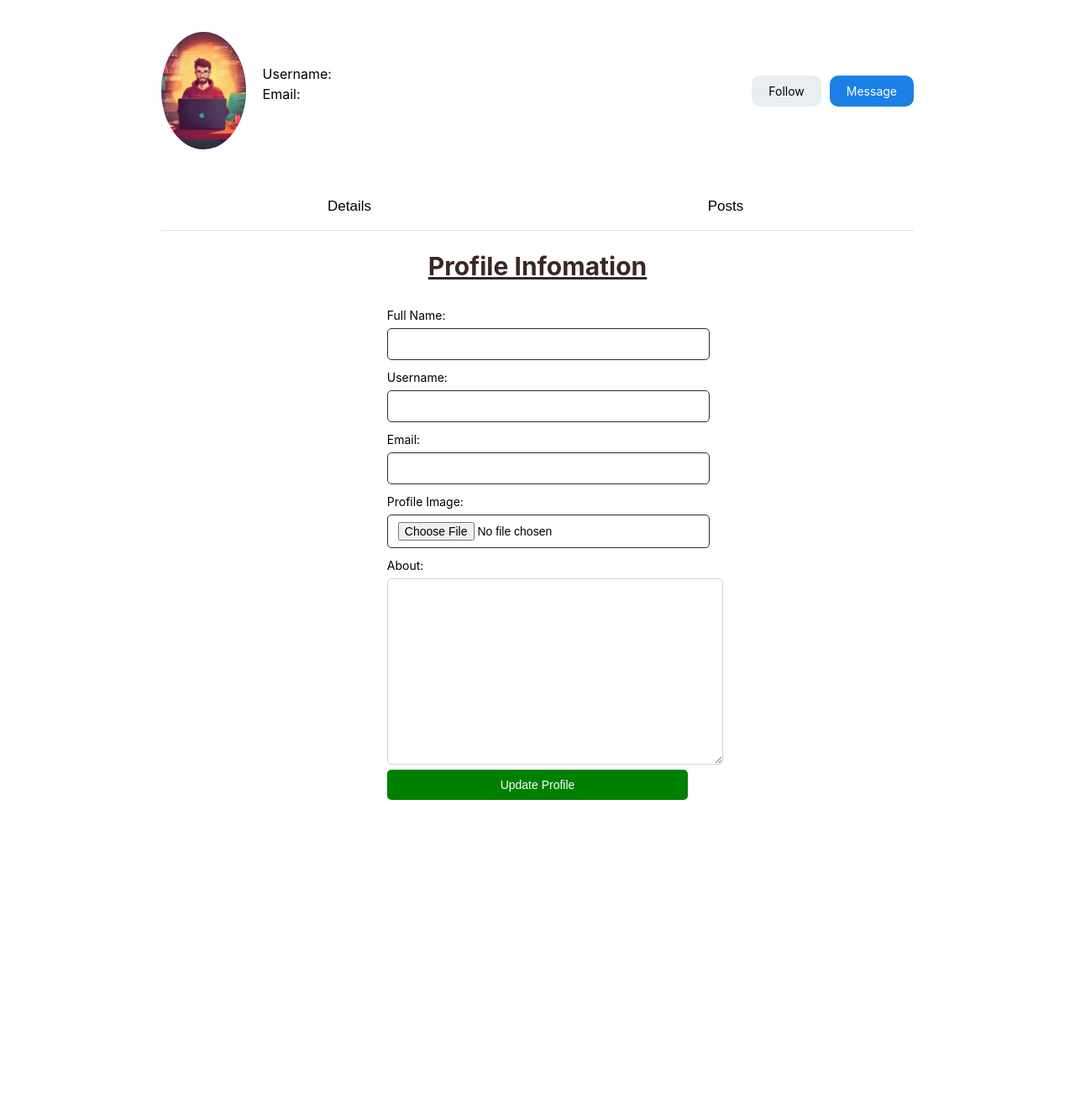
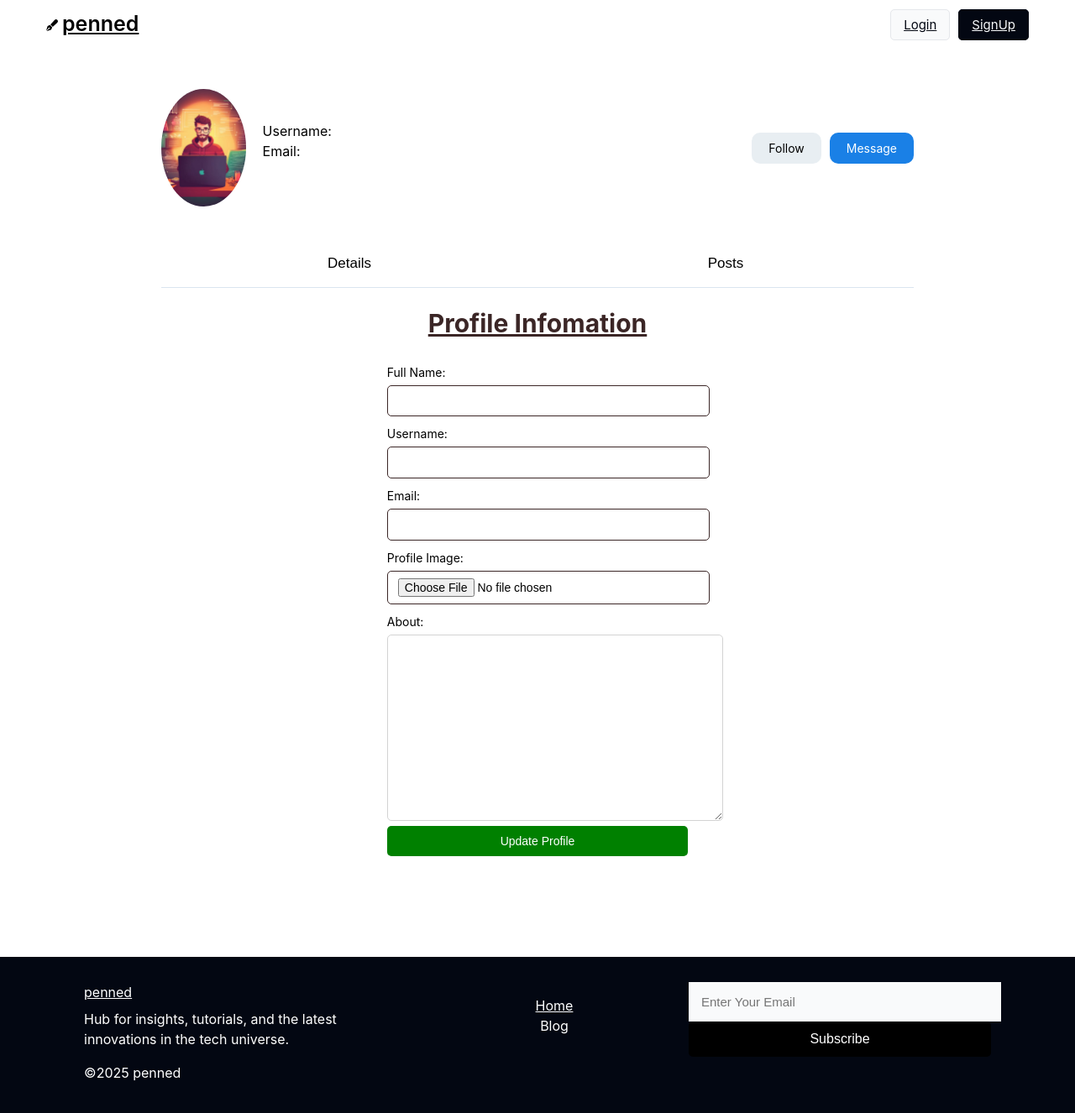
Before and after one commit to samuelkaranja/penned, a React (Vite) app: page /profile in a window 1280 px wide. Shown: the whole page at 84% size. Before the commit the page ends 1013 px from the top, so only its background shows below. Built offline with nearby package versions, Linux system fonts and the light colour scheme; no server answers.

Commit message:
Created a MainLayout component and implemented it in App.tsx

```diff
--- a/src/App.jsx
+++ b/src/App.jsx
@@ -6,9 +6,8 @@ import {
   Navigate,
 } from "react-router-dom";
 import Home from "./pages/Home/Home";
-import Nav from "./components/Nav/Nav";
 import PostDetails from "./pages/PostDetails/PostDetails";
-import { Footer } from "./components";
+import { MainLayout } from "./components";
 import CreatePost from "./pages/CreatePost/CreatePost";
 import { Dashboard, Login, Profile, SignUp } from "./pages";
 import { useContext } from "react";
@@ -22,12 +21,14 @@ function App() {
   return (
     <div className={darkMode ? "dark-mode" : ""}>
       <Router>
-        {/* <Nav /> */}
         <Routes>
-          <Route path="/" element={<Home />} />
-          <Route path="/details/:title" element={<PostDetails />} />
-          <Route path="/profile" element={<Profile />} />
-          <Route path="/create-post" element={<CreatePost />} />
+          <Route element={<MainLayout />}>
+            <Route path="/" element={<Home />} />
+            <Route path="/details/:title" element={<PostDetails />} />
+            <Route path="/profile" element={<Profile />} />
+            <Route path="/create-post" element={<CreatePost />} />
+          </Route>
+
           <Route path="/dashboard" element={<Dashboard />} />
           <Route path="/sign-up" element={<SignUp />} />
           <Route path="/login" element={<Login />} />
@@ -46,7 +47,6 @@ function App() {
           pauseOnHover
           theme="colored"
         />
-        {/* <Footer /> */}
       </Router>
     </div>
   );
--- /dev/null
+++ b/src/components/MainLayout/MainLayout.jsx
@@ -0,0 +1,17 @@
+import { Outlet } from "react-router-dom";
+import Nav from "../Nav/Nav";
+import Footer from "../Footer/Footer";
+
+const MainLayout = () => {
+  return (
+    <>
+      <Nav />
+      <main>
+        <Outlet />
+      </main>
+      <Footer />
+    </>
+  );
+};
+
+export default MainLayout;
--- a/src/components/index.js
+++ b/src/components/index.js
@@ -1,4 +1,5 @@
 export { default as Layout } from "./Layout/Layout";
+export { default as MainLayout } from "./MainLayout/MainLayout";
 export { default as Nav } from "./Nav/Nav";
 export { default as Sidebar } from "./Dashboard/Sidebar/Sidebar";
 export { default as Banner } from "./Banner/Banner";
--- a/src/context/context.jsx
+++ b/src/context/context.jsx
@@ -41,8 +41,10 @@ const GlobalState = ({ children }) => {
         setPosts(data);
         setIsLoading(false);
       } catch (error) {
-        console.log(error, "Server not ready. Retrying in 2s...");
-        setTimeout(tryFetch, 7000); // Keeps retrying every 2 seconds to fetch posts until backend is up
+        console.log(error);
+
+        // console.log(error, "Server not ready. Retrying in 2s...");
+        // setTimeout(tryFetch, 7000); // Keeps retrying every 2 seconds to fetch posts until backend is up
       }
     };
     tryFetch();
```
